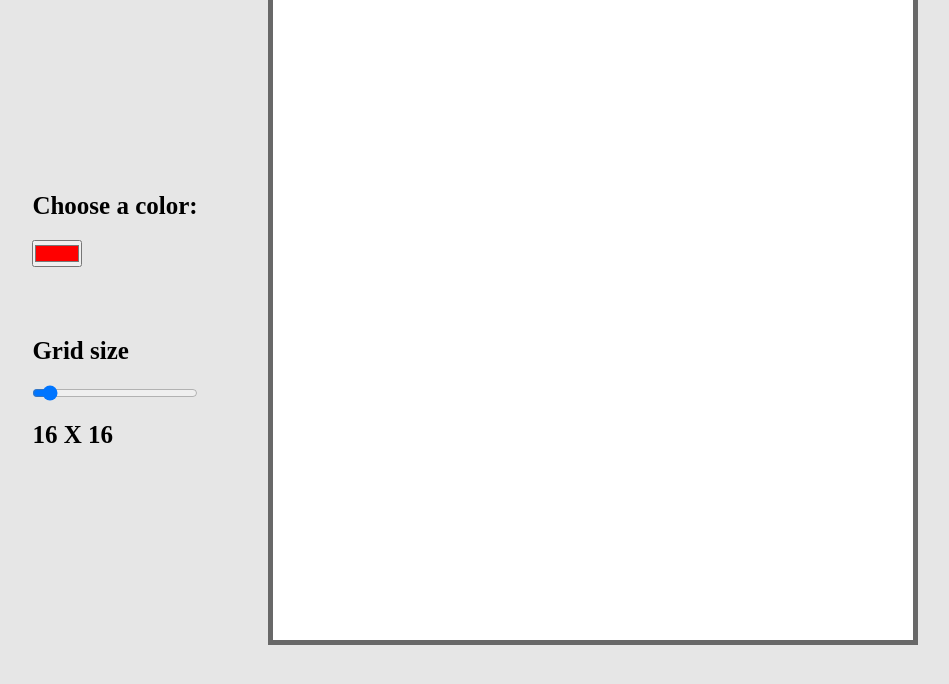
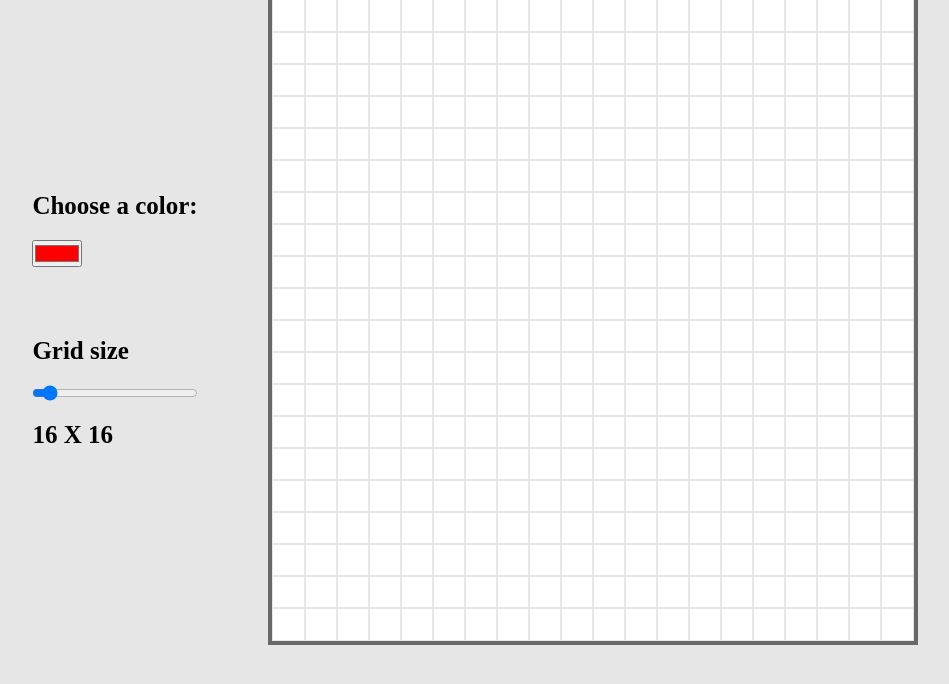
Before and after one commit to ehsan-saf/Etch-A-Sketch, a plain HTML site: page index.html in a window 1280 px wide. Shown: the whole page, without its empty margins (165-1114 px from the left). Drawn offline with Linux system fonts and the light colour scheme.

Commit message:
Add a small outline to make squares stand out

```diff
--- a/script.js
+++ b/script.js
@@ -23,6 +23,7 @@ function createSquares(quantity) {
     const size = (gridDimention / quantity) + "px";
     for (let i = 1; i <= quantity ** 2; i++) {
         const div = document.createElement("div");
+        div.classList.add("sqr");
         div.style.width = size;
         div.style.height = size;
         div.addEventListener("mouseover", drawColor);
--- a/style.css
+++ b/style.css
@@ -27,6 +27,10 @@ main {
     flex-wrap: wrap;
 }
 
+.sqr {
+    outline: 1px solid rgb(230, 230, 230);
+}
+
 .settings {
     display: flex;
     flex-direction: column;
```
